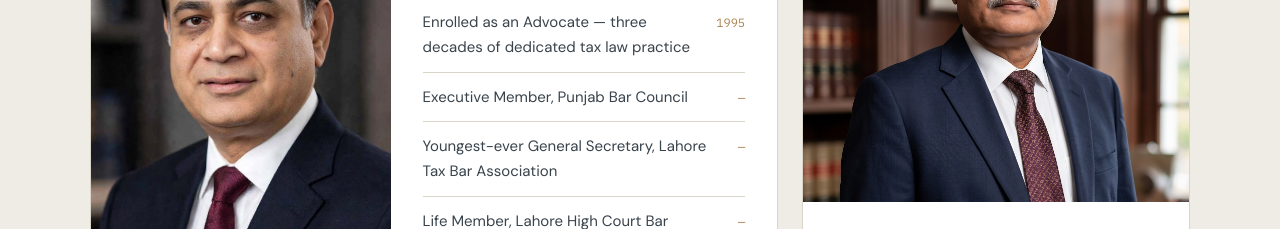
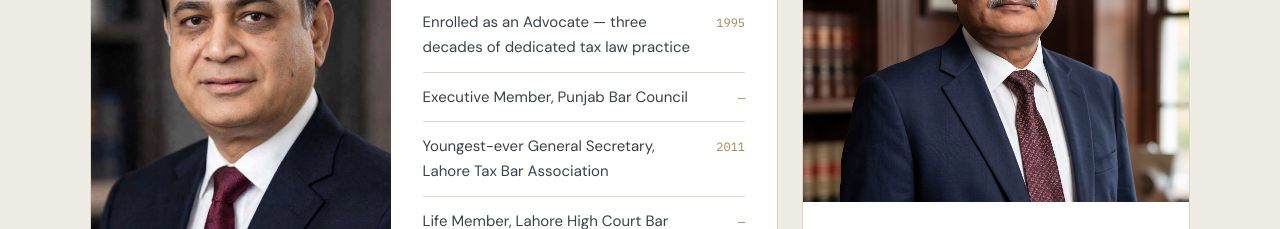
Before and after one commit to KH-M-LAEEQ/Khawaja-and-Associates, a Next.js app: page / in a window 1280 px wide. Shown: the part 1620-1849 px from the top of the page. Built offline with nearby package versions, Linux system fonts and the light colour scheme.

Commit message:
Add 2011 date to Khawaja Mahmood Ayaz's General Secretary credential

```diff
--- a/app/page.js
+++ b/app/page.js
@@ -101,7 +101,7 @@ export default function HomePage() {
                 </div>
                 <div className="reg-row">
                   <p>Youngest-ever General Secretary, Lahore Tax Bar Association</p>
-                  <span className="reg-year">—</span>
+                  <span className="reg-year">2011</span>
                 </div>
                 <div className="reg-row">
                   <p>Life Member, Lahore High Court Bar Association</p>
```
